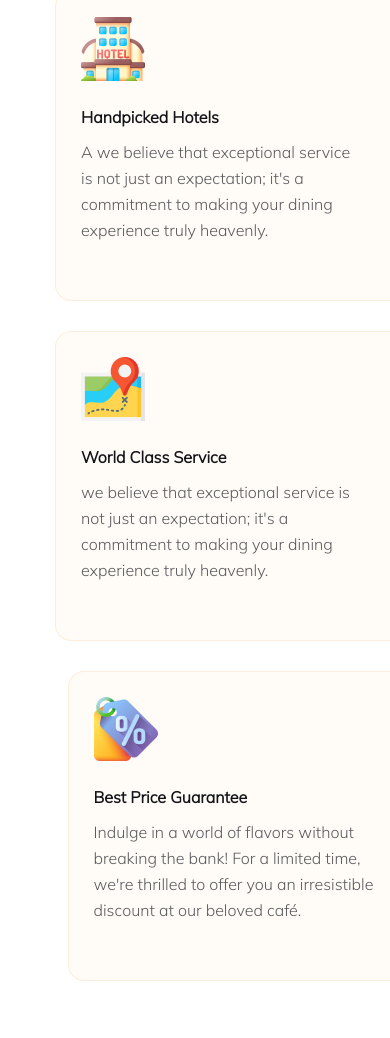
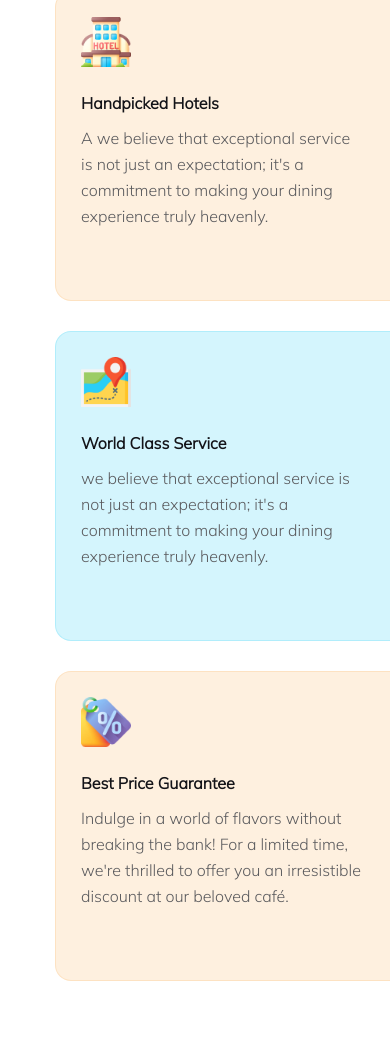
Before and after one commit to Safwan169/Hero-Travel, a plain HTML site: page index.html in a window 390 px wide. Shown: the part 4726-5764 px from the top of the page. Drawn offline with Linux system fonts and the light colour scheme.

Commit message:
last commit

```diff
--- a/index.html
+++ b/index.html
@@ -156,7 +156,9 @@
                         <p class="hotel1">Handpicked Hotels</p>
                         <p class="hotel11">A we believe that exceptional service is not just an expectation; it's a commitment to making your dining experience truly heavenly. </p>
                     </div>
-                    <div class="card1">
+                    <div style="
+                    border: 1px solid rgba(41, 206, 246, 0.20);
+                    background: rgba(41, 205, 246, 0.199);" class="card1">
                         <img src="Images/map 1.png" alt="">
                         <p class="hotel1">World Class Service</p>
                         <p class="hotel11"> we believe that exceptional service is not just an expectation; it's a commitment to making your dining experience truly heavenly. </p>
@@ -300,7 +302,7 @@
                 <img src="Images/Group 40071 (2).png" alt="">
                 <p class="logo-text">Global <span class="txt-clr">Destinations</span></p>
             </div>
-            <div class="footer-para">The warm, earthy tones of the interior create a cozy atmosphere, where plush chairs and rustic wooden tables beckon you to linger a little longer. </div>
+            <div class="footer-para">The warm, earthy tones  and rustic wooden tables beckon you to linger a little longer. </div>
             <div class="social-media">
                 <img src="Images/Social.png" alt="">
             </div>
--- a/style.css
+++ b/style.css
@@ -387,16 +387,18 @@ main {
     /* display: flex;
     justify-content: space-around; */
 }
-.disti{
+
+.disti {
     display: grid;
-    grid-template-columns: 1fr 5fr 2fr ;
+    grid-template-columns: 1fr 5fr 2fr;
     gap: 15px;
     /* display: flex; */
     /* justify-content: center; */
 
     /* justify-content: space-between; */
 }
-.allp{
+
+.allp {
     color: #FFF;
     font-size: 28px;
     font-style: normal;
@@ -496,9 +498,10 @@ main {
     align-items: center;
     justify-content: center;
 }
-.disti2{
+
+.disti2 {
     display: grid;
-    grid-template-columns: 1fr 5fr ;
+    grid-template-columns: 1fr 5fr;
     gap: 15px;
 }
 
@@ -531,7 +534,7 @@ main {
 
 .hotel1 {
     color: #131318;
-    font-family: Mulish;
+    font-family: 'Mulish', sans-serif;
     font-size: 24px;
     font-style: normal;
     font-weight: 800;
@@ -541,7 +544,7 @@ main {
 
 .hotel11 {
     color: #5A5A5D;
-    font-family: Mulish;
+    font-family: 'Mulish', sans-serif;
     font-size: 16px;
     font-style: normal;
     font-weight: 400;
@@ -555,7 +558,7 @@ main {
     display: flex;
     justify-content: center;
     align-items: center;
-    margin-left: 50px;
+    margin-left: 25px;
 }
 
 .picture-cards {
@@ -757,7 +760,8 @@ main {
     list-style: disc;
     display: block;
 }
-.fff li{
+
+.fff li {
     width: 400px;
     margin-left: -20px;
     line-height: 25px;
@@ -1220,11 +1224,13 @@ footer {
         padding: 0;
         margin-left: 0;
     }
-    .disti{
+
+    .disti {
         grid-template-columns: 1fr;
         gap: 10px;
     }
-    .third-img-des img{
+
+    .third-img-des img {
         width: 550px;
     }
 
@@ -1246,7 +1252,8 @@ footer {
 
 
     }
-    .fourth-img-des img{
+
+    .fourth-img-des img {
         width: 550px;
 
     }
@@ -1266,11 +1273,13 @@ footer {
 
 
     }
-    .fifth-img-des img  {
-        width:600px;
+
+    .fifth-img-des img {
+        width: 600px;
         height: 400px;
 
     }
+
     .fifth-img-des {
         text-align: center;
         margin-top: -20px;
@@ -1300,12 +1309,15 @@ footer {
     background-image: url("Images/Rectangle 9.png "); */
 
     }
-.disti2{
+
+    .disti2 {
         grid-template-columns: 1fr;
     }
-.sixth-img img{
-    width: 550px;
-}
+
+    .sixth-img img {
+        width: 550px;
+    }
+
     .sixth-img {
         margin-left: -20px;
         width: 600px;
@@ -1319,11 +1331,13 @@ footer {
 
 
     }
-    .seventh-img img{
+
+    .seventh-img img {
         width: 550px;
         height: 400px;
         margin-left: -15px;
     }
+
     .seventh-img {
         margin-left: -20px;
         text-align: center;
@@ -1367,6 +1381,13 @@ footer {
         flex-shrink: 0;
         /* padding: 25px; */
         margin-left: -15px;
+        border-radius: 16px;
+        border-radius: 16px;
+        border: 1px solid rgba(251, 180, 99, 0.233);
+        background: rgba(251, 180, 99, 0.205);
+    }
+    .card1 img{
+        width: 50px;
     }
 
     .hotel1 {
@@ -1513,7 +1534,8 @@ footer {
     .picture-card55 {
         width: 300px;
     }
-    .perfect-place1{
+
+    .perfect-place1 {
         width: 550px;
 
     }
@@ -1534,13 +1556,13 @@ footer {
 
 
 
-    .form1 ul{
+    .form1 ul {
         border-radius: 16px;
         border: 1px solid #FF5400;
         margin-bottom: 15px;
         margin-top: -65px;
         width: 600px;
-        margin-right: -50px;
+        margin-right: -95px;
     }
 
 
@@ -1632,7 +1654,8 @@ footer {
         margin-top: 20px;
         border: 0;
     }
-.text-al ul{
+
+    .text-al ul {
         margin-top: -119px;
     }
 
@@ -1724,6 +1747,7 @@ footer {
         border-radius: 20px;
         justify-content: end;
         align-items: end;
+        margin-right: -35px;
 
 
     }
@@ -1809,7 +1833,8 @@ footer {
         line-height: normal;
         margin: 100px;
     }
-    .tour ul{
+
+    .tour ul {
         margin-top: -50px;
     }
 }
```
Lines whose indentation alone changed are shown as unchanged.
